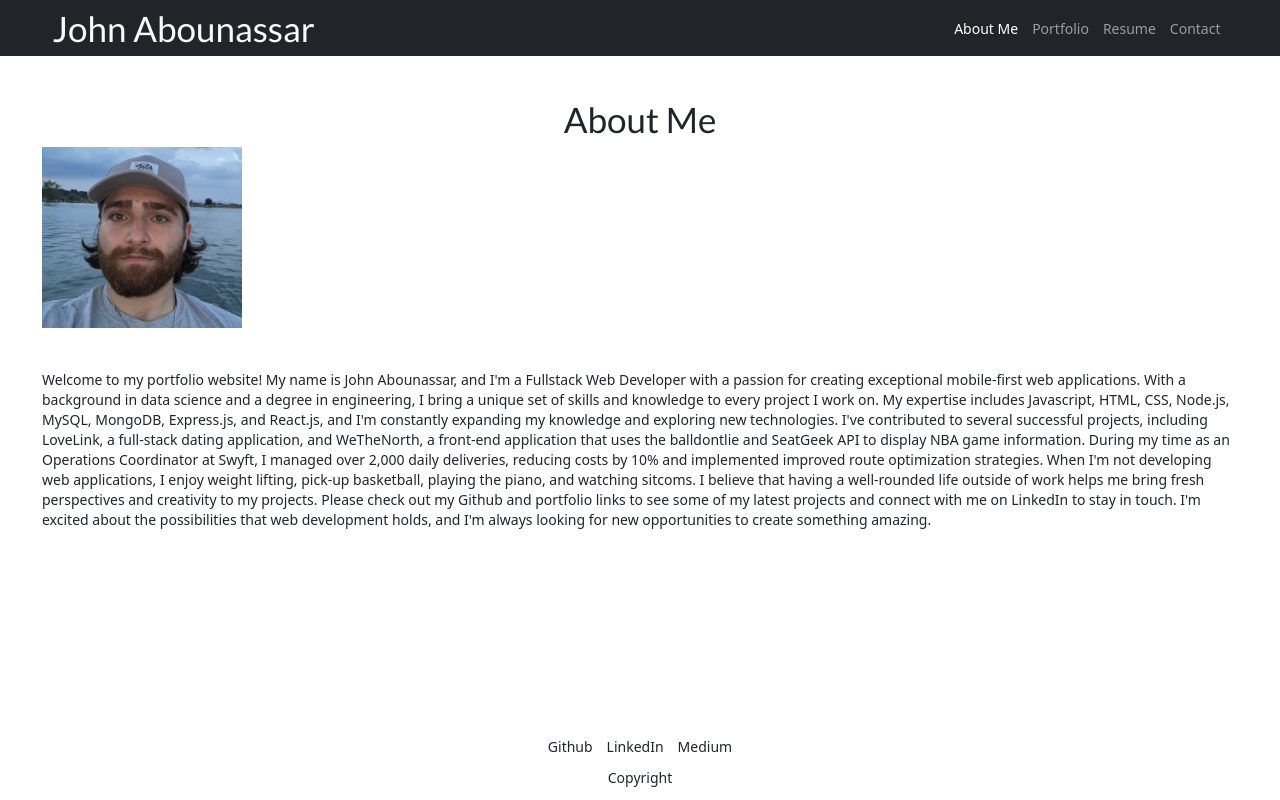
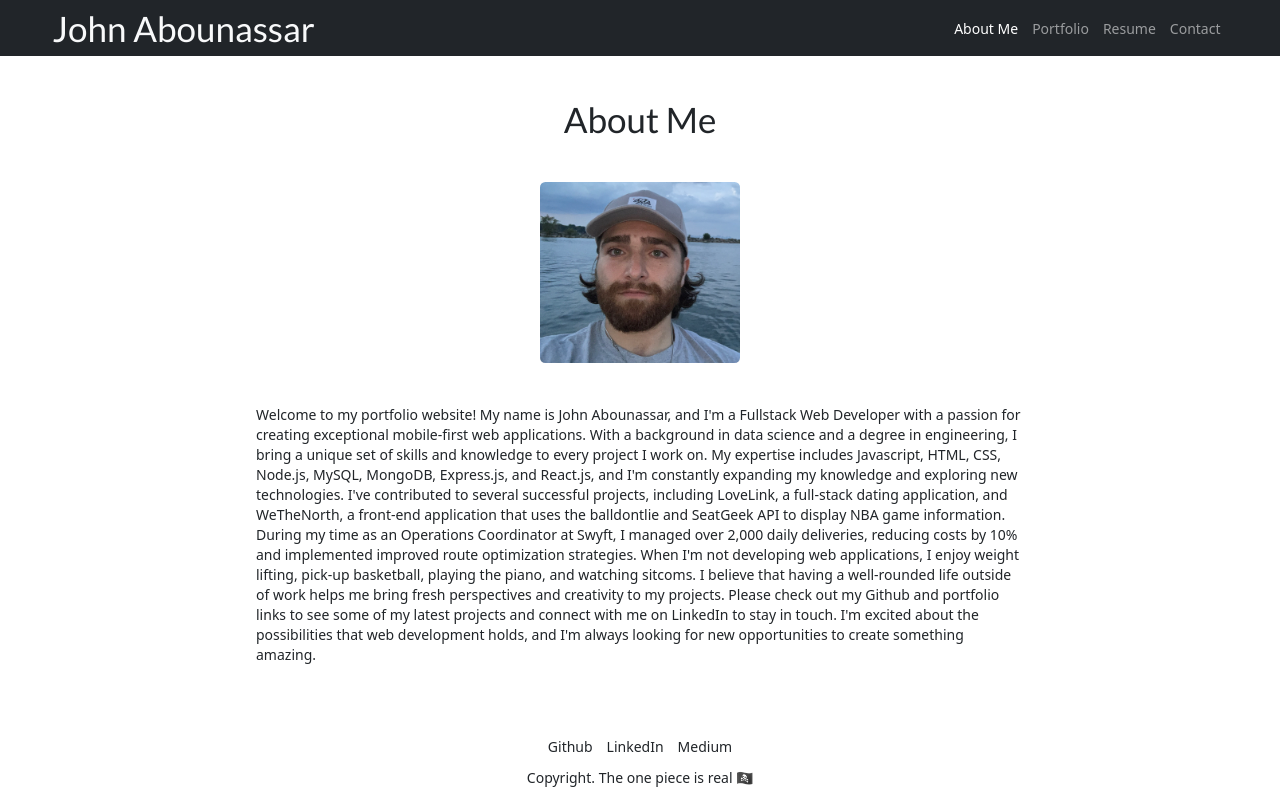
Before and after one commit to john-abou/react-portfolio, a React (Create React App) app: page / in a window 1280 px wide. Built offline with nearby package versions, Linux system fonts and the light colour scheme.

Commit message:
Feat: Updated styling to most components.

```diff
--- a/package.json
+++ b/package.json
@@ -2,7 +2,7 @@
   "name": "react-portfolio",
   "version": "0.1.0",
   "private": true,
-  "homepage": "",
+  "homepage": "https://john-abou.github.io/react-portfolio/",
   "dependencies": {
     "@testing-library/jest-dom": "^5.16.4",
     "@testing-library/react": "^11.1.0",
--- a/src/components/Footer.js
+++ b/src/components/Footer.js
@@ -1,8 +1,14 @@
 import React from 'react';
 
 export default function Footer() {
+  const style = {
+    footer: {
+      "height": "80px"
+    }
+  }
+
   return (
-  <footer className="fixed-bottom d-flex flex-column justify-content-center align-items-center" style={ {"height": "80px"} }>
+  <footer className="fixed-bottom d-flex flex-column justify-content-center align-items-center" style={style.footer}>
     <div className='links d-flex flex-row justify-content-center my-2'>
       <a href="https://github.com/john-abou" className='nav-link mx-2'>Github</a>
       <a href="https://www.linkedin.com/in/john-abounassar/" className='nav-link mx-2'>LinkedIn</a>
@@ -10,7 +16,7 @@ export default function Footer() {
     </div>
     <div className='self-align-end my-1'>
       <p>
-        Copyright
+        Copyright. The one piece is real 🏴‍☠
       </p>
     </div>
   </footer>
--- a/src/components/Project.js
+++ b/src/components/Project.js
@@ -1,15 +1,26 @@
 import React from 'react';
 
 export default function Project( props ) {
-  console.log( props );
+  const style = {
+    card: {
+      "width": "22rem",
+      "height": "22rem"
+    },
+    img: {
+      "width": "22rem",
+      "height": "15rem"
+    }
+  }
+
+
   return (
-    <div class='container'>
+    <div className='container'>
       <div className='row w-100 align-items-center justify-content-center'>
           {props.data.map( (project, index) => {
             return(
             <div className="col-lg-4 col-md-6 my-5">
-              <div className="card" id={index} style={ {"width": "22rem", "height": "22rem"} }>
-                <img src={project.image} className="card-img-top" style={{"width": "22rem", "height": "15rem"}} alt="..."/>
+              <div className="card" id={index} style={ style.card }>
+                <img src={project.image} className="card-img-top" style={ style.img } alt="..."/>
                 <div className="card-body d-flex flex-column">
                   <h5 className="card-title">{project.name}</h5>
                   <a className="card-text" href={project.github}>Github Repo</a>
--- a/src/components/pages/About.js
+++ b/src/components/pages/About.js
@@ -2,11 +2,17 @@ import React from 'react';
 import photo from '../../images/pp.jpeg'
 
 export default function About() {
+  const style = {
+    p: {
+      "margin": "0 20% 0 20%"
+    }
+  }
+
   return (
-    <section id="About" className='mx-5'>
+    <section id="About">
       <h1 className='text-center mt-5'>About Me</h1>
-      {<img src={photo} width="200px" alt="My face" />}
-      <p className='mt-5'>
+      {<img src={photo} className="rounded mx-auto my-5 d-block " width="200px" alt="My face" />}
+      <p style={style.p}>
       Welcome to my portfolio website! My name is John Abounassar, and I'm a Fullstack Web Developer with a passion for creating exceptional mobile-first web applications. With a background in data science and a degree in engineering, I bring a unique set of skills and knowledge to every project I work on.
 
       My expertise includes Javascript, HTML, CSS, Node.js, MySQL, MongoDB, Express.js, and React.js, and I'm constantly expanding my knowledge and exploring new technologies. I've contributed to several successful projects, including LoveLink, a full-stack dating application, and WeTheNorth, a front-end application that uses the balldontlie and SeatGeek API to display NBA game information.
--- a/src/components/pages/Resume.js
+++ b/src/components/pages/Resume.js
@@ -3,13 +3,18 @@ import React from 'react';
 export default function Resume() {
   return(
   <section id="Resume">
+    <div className='my-5 text-center'>
       <a
-    href='https://docs.google.com/document/d/1Yg2v6GsV0avrAZktEOz51Miigaw_EpfHTESpGBIpne0/edit#'
+      className='fs-3'
+      href='john-a-resume.pdf'
       download="John A. Resume"
       >
         Resume
       </a>
-    <article>
+    </div>
+
+    <article className='d-flex flex-row justify-content-center m'>
+      <div className='mx-5'>
         <h3>Front End Proficiencies</h3>
         <ul className='list-group'>
           <li className='list-group-item'>HTML</li>
@@ -20,6 +25,8 @@ export default function Resume() {
           <li className='list-group-item'>React</li>
           <li className='list-group-item'>Bootstrap</li>
         </ul>
+      </div>
+      <div className='mx-5'>
       <h3>Back End Proficiencies</h3>
         <ul className='list-group'>
           <li className='list-group-item'>Resful APIs</li>
@@ -29,6 +36,7 @@ export default function Resume() {
           <li className='list-group-item'>MongoDB, Mongoose</li>
           <li className='list-group-item'>GraphQL</li>
         </ul>
+      </div>
     </article>
   </section>
   )
```
Also changed, not shown: 16 other files (tests, documents, lock files or other folders). Lines whose indentation alone changed are shown as unchanged.
